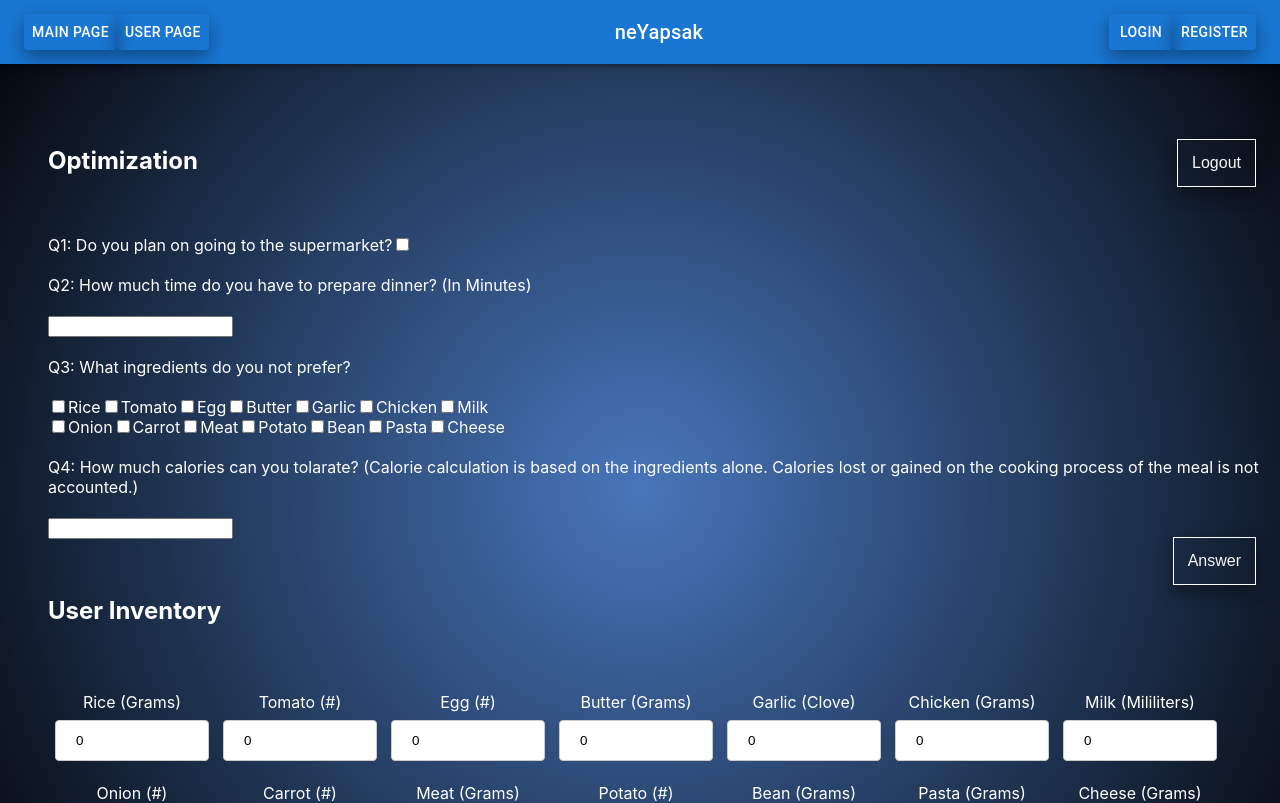
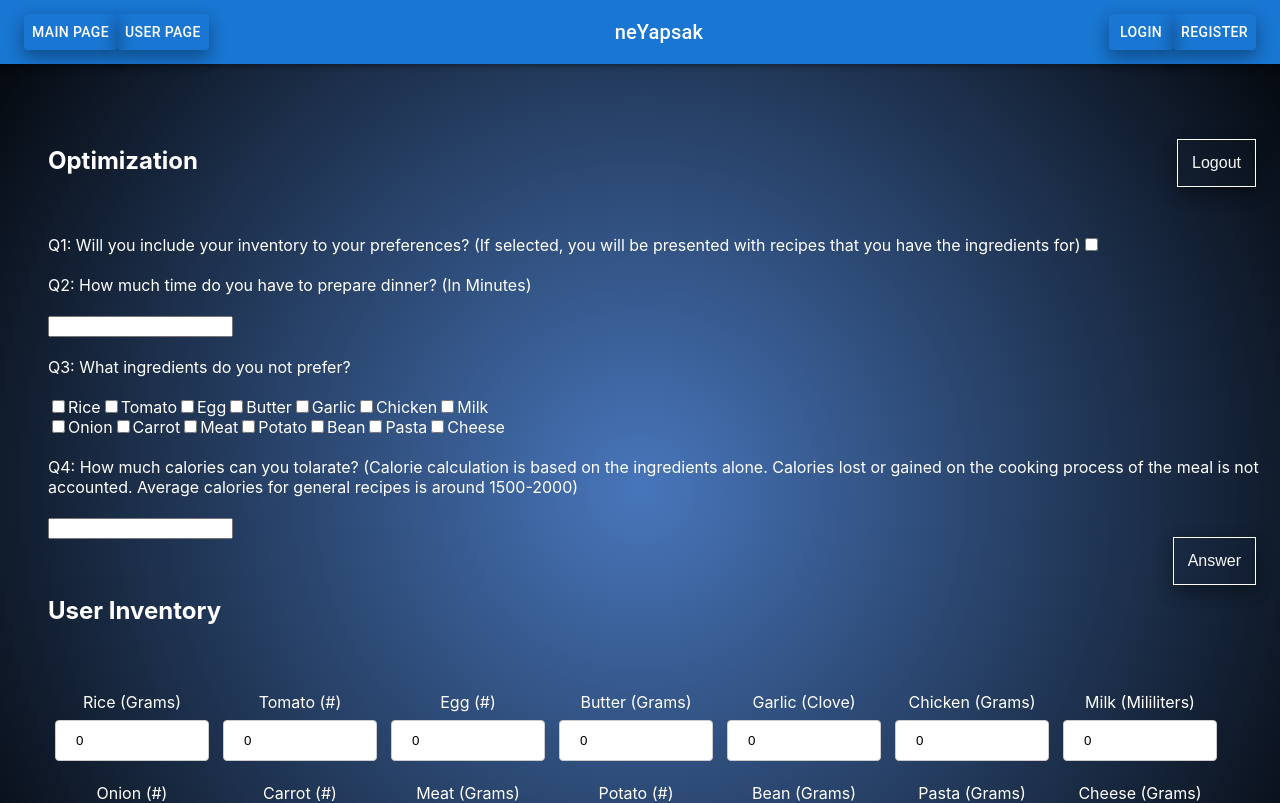
Before and after one commit to semihsatir9/neYapsak, a React (Create React App) app in the folder neyapsak/: page /userpage in a window 1280 px wide. Shown: the top 803 px of the page. Built offline with nearby package versions, Linux system fonts and the light colour scheme; no server answers.

Commit message:
Changed wording on some questions

```diff
--- a/neyapsak/src/pages/UserPage.js
+++ b/neyapsak/src/pages/UserPage.js
@@ -467,7 +467,7 @@ function UserPage() {
 
                 <h6>Optimization</h6>
                 <h1></h1>
-                <label>Q1: Do you plan on going to the supermarket?</label>
+                <label>Q1: Will you include your inventory to your preferences? (If selected, you will be presented with recipes that you have the ingredients for)</label>
                 <input type = "checkbox" id = "supermarket" name="supermarket"  onChange={()=>handleCheck(supermarketBool)}></input><br></br><br></br>
                 <label>Q2: How much time do you have to prepare dinner? (In Minutes)</label><br></br><br></br>
                 <input type = "int" id = "time" name="timeq" onChange={e=>setUserTime(e.target.value)}></input><br></br><br></br>
@@ -504,7 +504,7 @@ function UserPage() {
                 <label for = "dislike12">Cheese</label>
                 </div>
                 <br></br><br></br>
-                <label>Q4: How much calories can you tolarate? (Calorie calculation is based on the ingredients alone. Calories lost or gained on the cooking process of the meal is not accounted.)</label><br></br><br></br>
+                <label>Q4: How much calories can you tolarate? (Calorie calculation is based on the ingredients alone. Calories lost or gained on the cooking process of the meal is not accounted. Average calories for general recipes is around 1500-2000)</label><br></br><br></br>
                 <input type = "int" id = "cal" name="calq" onChange = {e=>setUserCal(e.target.value)}></input>
                 <button className="button align-right" onClick={
                     runAlgorithm
```
